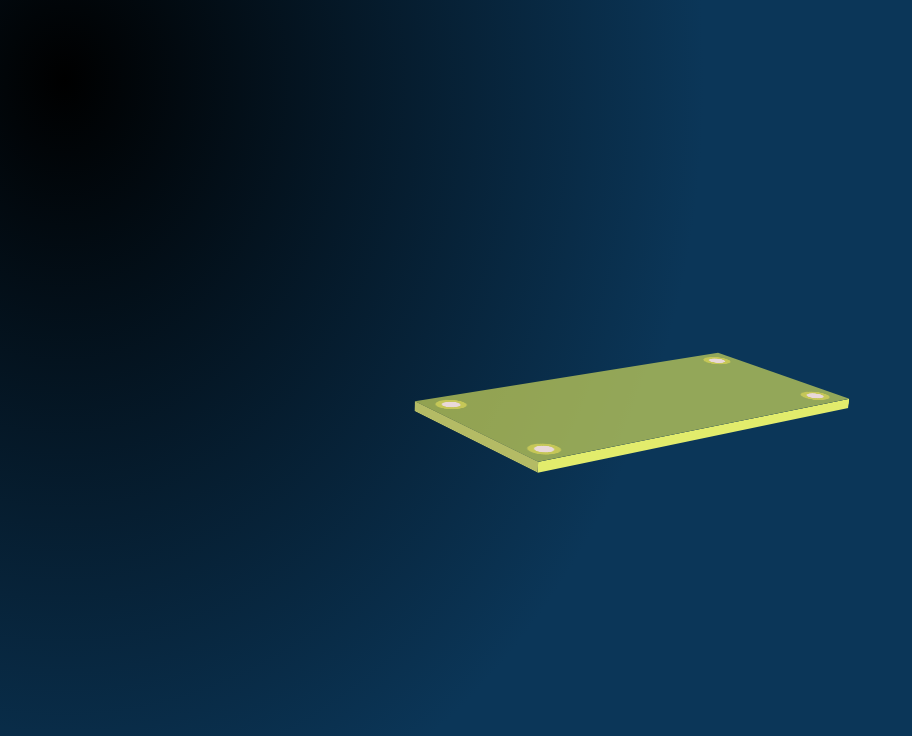
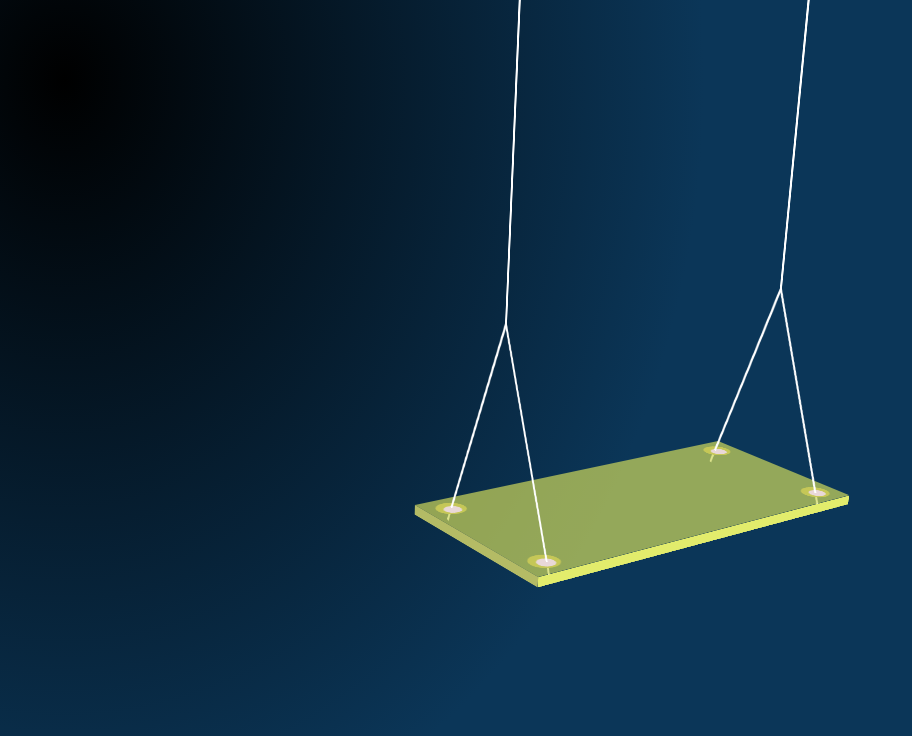
Before and after one commit to TaiwoOluwaseyi/3D-swing, a plain HTML site: page index.html in a window 1280 px wide. Shown: the whole page, without its empty margins (0-912 px from the left). Drawn offline with Linux system fonts and the light colour scheme.

Commit message:
another commit

```diff
--- a/style.css
+++ b/style.css
@@ -25,6 +25,8 @@ html {
     background-color: rgba(206, 216, 91, 0.7);
     transform: rotateX(70deg) rotateZ(-40deg) rotateY(5deg);
     transform-style: preserve-3d;
+    position: absolute;
+    top: 50%;
 }
 
 .swing::before {
@@ -56,6 +58,7 @@ html {
     position: absolute;
     display: grid;
     place-items: center;
+    transform-style: preserve-3d;
 }
 
 .circle-1 {
@@ -85,5 +88,45 @@ html {
     background-color: #e9d8d8;
     position: absolute;
     border-radius: 50%;
+    transform: translateZ();
+    transform: translateY(0.3rem);
+}
 
+.rope {
+    height: 40rem;
+    width: 0.3rem;
+    background-color: #fff;
+    position: absolute;
+    transform: translateZ(20rem) rotateX(90deg) rotateY(90deg);
+    transform-origin: top;
 }
+
+.rope-1 {
+    top: 10rem;
+    left: 2.5rem;
+}
+
+.rope-2 {
+    top: 10rem;
+    right: 2.5rem;
+}
+
+.rope::before {
+    content: "";
+    width: 0.3rem;
+    height: 23rem;
+    background-color: #fff;
+    position: absolute;
+    transform: translateY(-23rem) rotateZ(21deg);
+    transform-origin: bottom;
+}
+
+.rope::after {
+    content: "";
+    width: 0.3rem;
+    height: 23rem;
+    background-color: #fff;
+    position: absolute;
+    transform: translateY(-23rem) rotateZ(-21deg);
+    transform-origin: bottom;
+}
```
